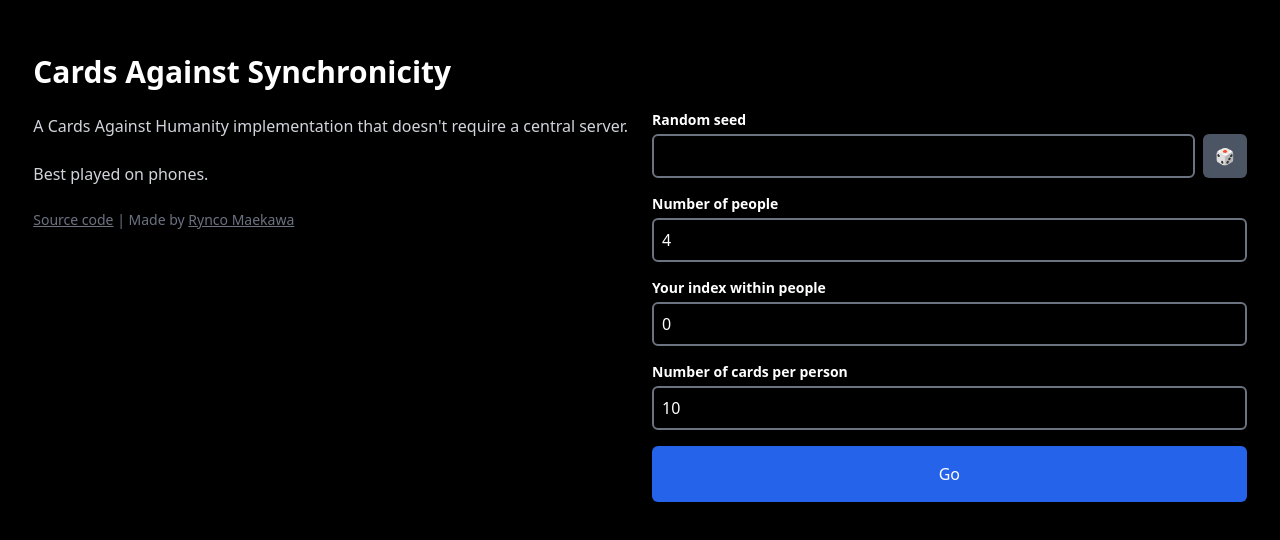
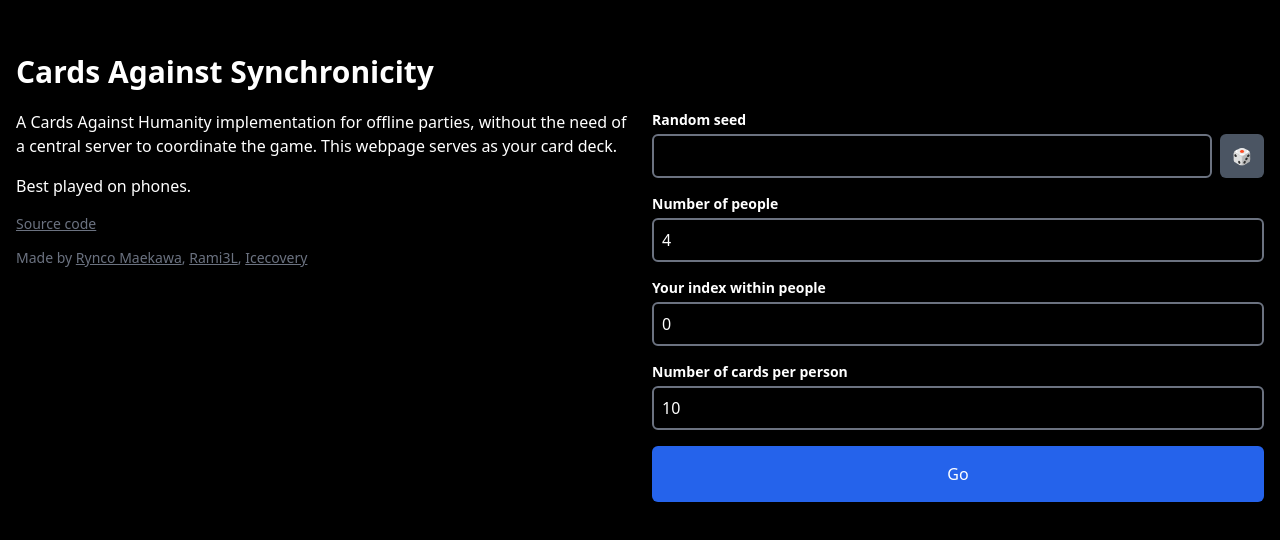
Before and after one commit to Pangpang-Studio/cas, a Vue app: page / in a window 1280 px wide. Shown: the part 134-674 px from the top of the page. Built offline with nearby package versions, Linux system fonts and the light colour scheme.

Commit message:
feat: Add other authors, change intro lines.

```diff
--- a/src/components/Homepage.vue
+++ b/src/components/Homepage.vue
@@ -30,6 +30,18 @@
 function randomSeed() {
   seed.value = Math.random().toString(36).substring(2, 7).toUpperCase()
 }
+
+const authors = [
+  {
+    name: 'Rynco Maekawa',
+    link: 'https://github.com/lynzrand',
+  },
+  {
+    name: 'Rami3L',
+    link: 'https://github.com/rami3l',
+  },
+  { name: 'Icecovery', link: 'https://github.com/icecovery' },
+]
 </script>
 
 <template>
@@ -38,16 +50,25 @@
       <div>
         <h1 class="text-3xl font-bold">Cards Against Synchronicity</h1>
         <p>
-          A Cards Against Humanity implementation that doesn't require a central
-          server.
+          A Cards Against Humanity implementation for offline parties, without
+          the need of a central server to coordinate the game. This webpage
+          serves as your card deck.
         </p>
         <p>Best played on phones.</p>
-        <p class="text-sm text-gray-500">
-          <a href="https://github.com/lynzrand/cards-against-synchronicity"
-            >Source code</a
-          >
-          | Made by <a href="https://github.com/lynzrand">Rynco Maekawa</a>
-        </p>
+        <div class="text-sm text-gray-500">
+          <p>
+            <a href="https://github.com/lynzrand/cards-against-synchronicity"
+              >Source code</a
+            >
+          </p>
+          <p>
+            Made by
+            <template v-for="(author, i) in authors" :key="i">
+              <a :href="author.link">{{ author.name }}</a
+              >{{ i < authors.length - 1 ? ', ' : '' }}
+            </template>
+          </p>
+        </div>
       </div>
       <div class="flex flex-col space-y-4 md:pt-20">
         <div class="flex gap-2 justify-between items-end">
--- a/src/style.css
+++ b/src/style.css
@@ -28,11 +28,13 @@
 }
 
 p {
-  @apply py-3 text-gray-300;
+  margin-top: 0.5em;
+  margin-bottom: 1em;
 }
 
 a {
   @apply underline;
+  color: inherit;
 }
 
 input,
```
